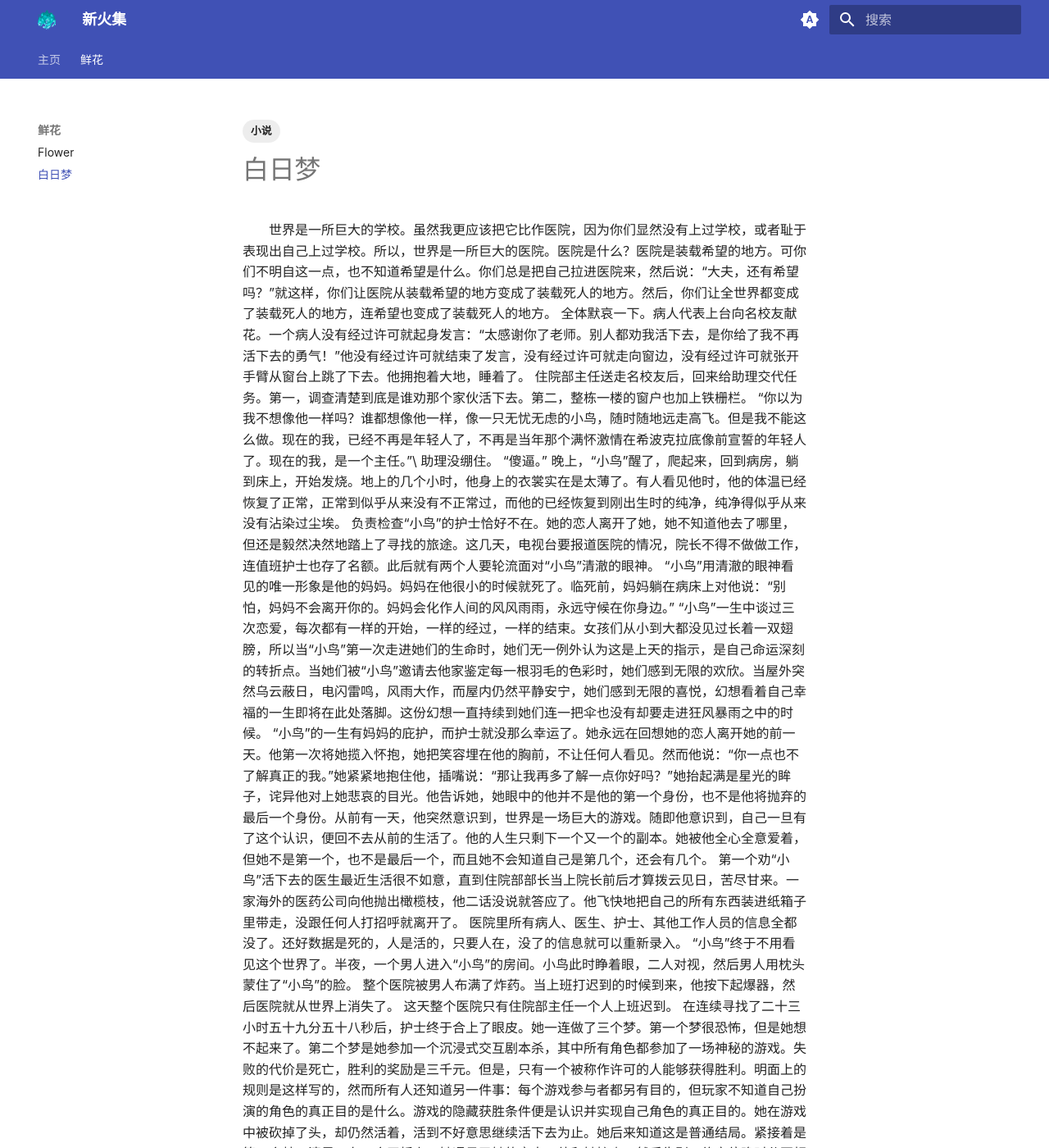
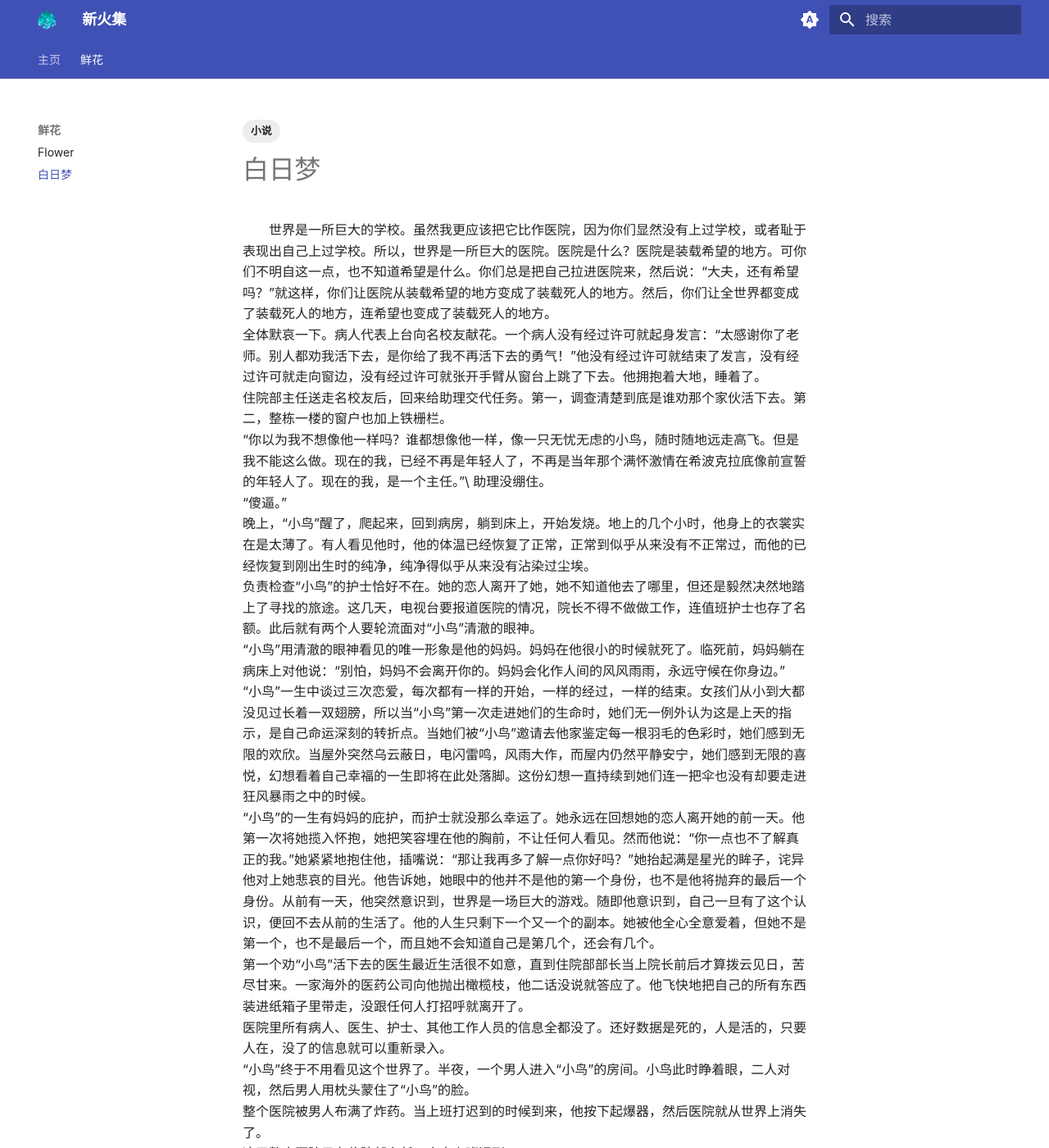
Before and after one commit to xinhuoji/xinhuoji, an MkDocs documentation site: the page built from docs/2026/1.md, in a window 1280 px wide and 1400 px high. Shown: the whole window at 82% size. Built offline with MkDocs 1.6.1 and Material for MkDocs 9.7.7, drawn with Linux system fonts in a browser that asks for light colours; some of the changed text lies outside the part shown.

Commit message:
Fix line break

```diff
--- a/docs/2026/1.md
+++ b/docs/2026/1.md
@@ -5,38 +5,22 @@ tags:
 ---
 # 白日梦
 <div class="ind2em">
-世界是一所巨大的学校。虽然我更应该把它比作医院，因为你们显然没有上过学校，或者耻于表现出自己上过学校。所以，世界是一所巨大的医院。医院是什么？医院是装载希望的地方。可你们不明自这一点，也不知道希望是什么。你们总是把自己拉进医院来，然后说：“大夫，还有希望吗？”就这样，你们让医院从装载希望的地方变成了装载死人的地方。然后，你们让全世界都变成了装载死人的地方，连希望也变成了装载死人的地方。
-
-全体默哀一下。病人代表上台向名校友献花。一个病人没有经过许可就起身发言：“太感谢你了老师。别人都劝我活下去，是你给了我不再活下去的勇气！”他没有经过许可就结束了发言，没有经过许可就走向窗边，没有经过许可就张开手臂从窗台上跳了下去。他拥抱着大地，睡着了。
-
-住院部主任送走名校友后，回来给助理交代任务。第一，调查清楚到底是谁劝那个家伙活下去。第二，整栋一楼的窗户也加上铁栅栏。
-
+世界是一所巨大的学校。虽然我更应该把它比作医院，因为你们显然没有上过学校，或者耻于表现出自己上过学校。所以，世界是一所巨大的医院。医院是什么？医院是装载希望的地方。可你们不明自这一点，也不知道希望是什么。你们总是把自己拉进医院来，然后说：“大夫，还有希望吗？”就这样，你们让医院从装载希望的地方变成了装载死人的地方。然后，你们让全世界都变成了装载死人的地方，连希望也变成了装载死人的地方。<br/>
+全体默哀一下。病人代表上台向名校友献花。一个病人没有经过许可就起身发言：“太感谢你了老师。别人都劝我活下去，是你给了我不再活下去的勇气！”他没有经过许可就结束了发言，没有经过许可就走向窗边，没有经过许可就张开手臂从窗台上跳了下去。他拥抱着大地，睡着了。<br/>
+住院部主任送走名校友后，回来给助理交代任务。第一，调查清楚到底是谁劝那个家伙活下去。第二，整栋一楼的窗户也加上铁栅栏。<br/>
 “你以为我不想像他一样吗？谁都想像他一样，像一只无忧无虑的小鸟，随时随地远走高飞。但是我不能这么做。现在的我，已经不再是年轻人了，不再是当年那个满怀激情在希波克拉底像前宣誓的年轻人了。现在的我，是一个主任。”\
-助理没绷住。
-
-“傻逼。”
-
-晚上，“小鸟”醒了，爬起来，回到病房，躺到床上，开始发烧。地上的几个小时，他身上的衣裳实在是太薄了。有人看见他时，他的体温已经恢复了正常，正常到似乎从来没有不正常过，而他的已经恢复到刚出生时的纯净，纯净得似乎从来没有沾染过尘埃。
-
-负责检查“小鸟”的护士恰好不在。她的恋人离开了她，她不知道他去了哪里，但还是毅然决然地踏上了寻找的旅途。这几天，电视台要报道医院的情况，院长不得不做做工作，连值班护士也存了名额。此后就有两个人要轮流面对“小鸟”清澈的眼神。
-
-“小鸟”用清澈的眼神看见的唯一形象是他的妈妈。妈妈在他很小的时候就死了。临死前，妈妈躺在病床上对他说：“别怕，妈妈不会离开你的。妈妈会化作人间的风风雨雨，永远守候在你身边。”
-
-“小鸟”一生中谈过三次恋爱，每次都有一样的开始，一样的经过，一样的结束。女孩们从小到大都没见过长着一双翅膀，所以当“小鸟”第一次走进她们的生命时，她们无一例外认为这是上天的指示，是自己命运深刻的转折点。当她们被“小鸟”邀请去他家鉴定每一根羽毛的色彩时，她们感到无限的欢欣。当屋外突然乌云蔽日，电闪雷鸣，风雨大作，而屋内仍然平静安宁，她们感到无限的喜悦，幻想看着自己幸福的一生即将在此处落脚。这份幻想一直持续到她们连一把伞也没有却要走进狂风暴雨之中的时候。
-
-“小鸟”的一生有妈妈的庇护，而护士就没那么幸运了。她永远在回想她的恋人离开她的前一天。他第一次将她揽入怀抱，她把笑容埋在他的胸前，不让任何人看见。然而他说：“你一点也不了解真正的我。”她紧紧地抱住他，插嘴说：“那让我再多了解一点你好吗？”她抬起满是星光的眸子，诧异他对上她悲哀的目光。他告诉她，她眼中的他并不是他的第一个身份，也不是他将抛弃的最后一个身份。从前有一天，他突然意识到，世界是一场巨大的游戏。随即他意识到，自己一旦有了这个认识，便回不去从前的生活了。他的人生只剩下一个又一个的副本。她被他全心全意爱着，但她不是第一个，也不是最后一个，而且她不会知道自己是第几个，还会有几个。
-
-第一个劝“小鸟”活下去的医生最近生活很不如意，直到住院部部长当上院长前后才算拨云见日，苦尽甘来。一家海外的医药公司向他抛出橄榄枝，他二话没说就答应了。他飞快地把自己的所有东西装进纸箱子里带走，没跟任何人打招呼就离开了。
-
-医院里所有病人、医生、护士、其他工作人员的信息全都没了。还好数据是死的，人是活的，只要人在，没了的信息就可以重新录入。
-
-“小鸟”终于不用看见这个世界了。半夜，一个男人进入“小鸟”的房间。小鸟此时睁着眼，二人对视，然后男人用枕头蒙住了“小鸟”的脸。
-
-整个医院被男人布满了炸药。当上班打迟到的时候到来，他按下起爆器，然后医院就从世界上消失了。
-
-这天整个医院只有住院部主任一个人上班迟到。
-
-在连续寻找了二十三小时五十九分五十八秒后，护士终于合上了眼皮。她一连做了三个梦。第一个梦很恐怖，但是她想不起来了。第二个梦是她参加一个沉浸式交互剧本杀，其中所有角色都参加了一场神秘的游戏。失败的代价是死亡，胜利的奖励是三千元。但是，只有一个被称作许可的人能够获得胜利。明面上的规则是这样写的，然而所有人还知道另一件事：每个游戏参与者都另有目的，但玩家不知道自己扮演的角色的真正目的是什么。游戏的隐藏获胜条件便是认识并实现自己角色的真正目的。她在游戏中被砍掉了头，却仍然活着，活到不好意思继续活下去为止。她后来知道这是普通结局。紧接着是第三个梦，清晨，在一个天桥上，她遇见了她的恋人。他和她接吻，然后告别，约定傍晚时分再相见。等到黄昏，她看见他和她的另一个熟人一同站在天桥上。她确信这两人间没有任何直接关联。那个熟人消失了，她的恋人一看到她就跑了，她赶紧追上去。她追着他在一个县城的扶梯上上下下，跑过一个小区旁边的一座高架桥。跑到一个十字路口时，他停下了。他对她说，等到她真正拥有成为一个爱人的条件之时，他自会与她相见。然后她醒了。她已睡了很久但是她不甘心。于是她重新闭上了眼睛。
-
+助理没绷住。<br/>
+“傻逼。”<br/>
+晚上，“小鸟”醒了，爬起来，回到病房，躺到床上，开始发烧。地上的几个小时，他身上的衣裳实在是太薄了。有人看见他时，他的体温已经恢复了正常，正常到似乎从来没有不正常过，而他的已经恢复到刚出生时的纯净，纯净得似乎从来没有沾染过尘埃。<br/>
+负责检查“小鸟”的护士恰好不在。她的恋人离开了她，她不知道他去了哪里，但还是毅然决然地踏上了寻找的旅途。这几天，电视台要报道医院的情况，院长不得不做做工作，连值班护士也存了名额。此后就有两个人要轮流面对“小鸟”清澈的眼神。<br/>
+“小鸟”用清澈的眼神看见的唯一形象是他的妈妈。妈妈在他很小的时候就死了。临死前，妈妈躺在病床上对他说：“别怕，妈妈不会离开你的。妈妈会化作人间的风风雨雨，永远守候在你身边。”<br/>
+“小鸟”一生中谈过三次恋爱，每次都有一样的开始，一样的经过，一样的结束。女孩们从小到大都没见过长着一双翅膀，所以当“小鸟”第一次走进她们的生命时，她们无一例外认为这是上天的指示，是自己命运深刻的转折点。当她们被“小鸟”邀请去他家鉴定每一根羽毛的色彩时，她们感到无限的欢欣。当屋外突然乌云蔽日，电闪雷鸣，风雨大作，而屋内仍然平静安宁，她们感到无限的喜悦，幻想看着自己幸福的一生即将在此处落脚。这份幻想一直持续到她们连一把伞也没有却要走进狂风暴雨之中的时候。<br/>
+“小鸟”的一生有妈妈的庇护，而护士就没那么幸运了。她永远在回想她的恋人离开她的前一天。他第一次将她揽入怀抱，她把笑容埋在他的胸前，不让任何人看见。然而他说：“你一点也不了解真正的我。”她紧紧地抱住他，插嘴说：“那让我再多了解一点你好吗？”她抬起满是星光的眸子，诧异他对上她悲哀的目光。他告诉她，她眼中的他并不是他的第一个身份，也不是他将抛弃的最后一个身份。从前有一天，他突然意识到，世界是一场巨大的游戏。随即他意识到，自己一旦有了这个认识，便回不去从前的生活了。他的人生只剩下一个又一个的副本。她被他全心全意爱着，但她不是第一个，也不是最后一个，而且她不会知道自己是第几个，还会有几个。<br/>
+第一个劝“小鸟”活下去的医生最近生活很不如意，直到住院部部长当上院长前后才算拨云见日，苦尽甘来。一家海外的医药公司向他抛出橄榄枝，他二话没说就答应了。他飞快地把自己的所有东西装进纸箱子里带走，没跟任何人打招呼就离开了。<br/>
+医院里所有病人、医生、护士、其他工作人员的信息全都没了。还好数据是死的，人是活的，只要人在，没了的信息就可以重新录入。<br/>
+“小鸟”终于不用看见这个世界了。半夜，一个男人进入“小鸟”的房间。小鸟此时睁着眼，二人对视，然后男人用枕头蒙住了“小鸟”的脸。<br/>
+整个医院被男人布满了炸药。当上班打迟到的时候到来，他按下起爆器，然后医院就从世界上消失了。<br/>
+这天整个医院只有住院部主任一个人上班迟到。<br/>
+在连续寻找了二十三小时五十九分五十八秒后，护士终于合上了眼皮。她一连做了三个梦。第一个梦很恐怖，但是她想不起来了。第二个梦是她参加一个沉浸式交互剧本杀，其中所有角色都参加了一场神秘的游戏。失败的代价是死亡，胜利的奖励是三千元。但是，只有一个被称作许可的人能够获得胜利。明面上的规则是这样写的，然而所有人还知道另一件事：每个游戏参与者都另有目的，但玩家不知道自己扮演的角色的真正目的是什么。游戏的隐藏获胜条件便是认识并实现自己角色的真正目的。她在游戏中被砍掉了头，却仍然活着，活到不好意思继续活下去为止。她后来知道这是普通结局。紧接着是第三个梦，清晨，在一个天桥上，她遇见了她的恋人。他和她接吻，然后告别，约定傍晚时分再相见。等到黄昏，她看见他和她的另一个熟人一同站在天桥上。她确信这两人间没有任何直接关联。那个熟人消失了，她的恋人一看到她就跑了，她赶紧追上去。她追着他在一个县城的扶梯上上下下，跑过一个小区旁边的一座高架桥。跑到一个十字路口时，他停下了。他对她说，等到她真正拥有成为一个爱人的条件之时，他自会与她相见。然后她醒了。她已睡了很久但是她不甘心。于是她重新闭上了眼睛。<br/>
 她回到那个十字路口，对着她的恋人大声地说出了他想抛弃却抛弃不掉的名字。他瞬间泪流满面，紧紧地抱住她，不住地说：“我现在只是个凡人了！我现在只是个凡人了！”
 </div>
```
